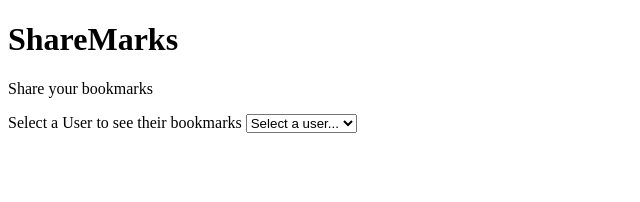
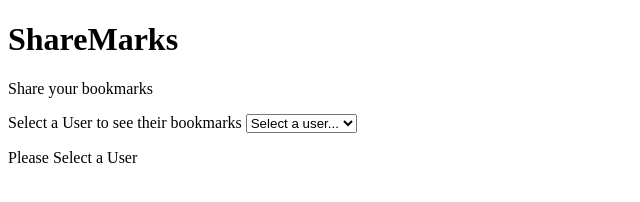
Before and after one commit to XiaoQuark/shared-bookmarks, a website with bundled scripts: page index.html in a window 1280 px wide. Shown: the whole page, without its empty margins (0-640 px from the left). Built offline with nearby package versions, Linux system fonts and the light colour scheme.

Commit message:
feature: add prompt message for user selection

```diff
--- a/index.html
+++ b/index.html
@@ -20,7 +20,8 @@
 			</section>
 		</header>
 		<main>
-			<section id="status-message"></section>
+			<p id="status-message" aria-live="polite">Please Select a User</p>
+
 			<section id="bookmark-form"></section>
 			<section id="bookmarks"></section>
 		</main>
```
